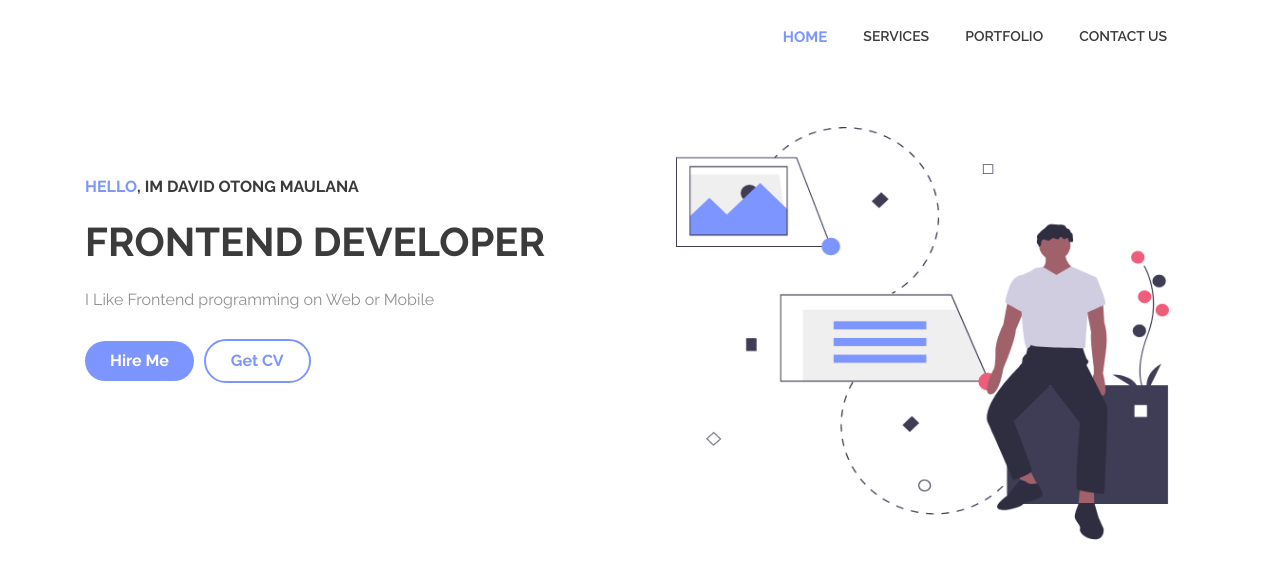
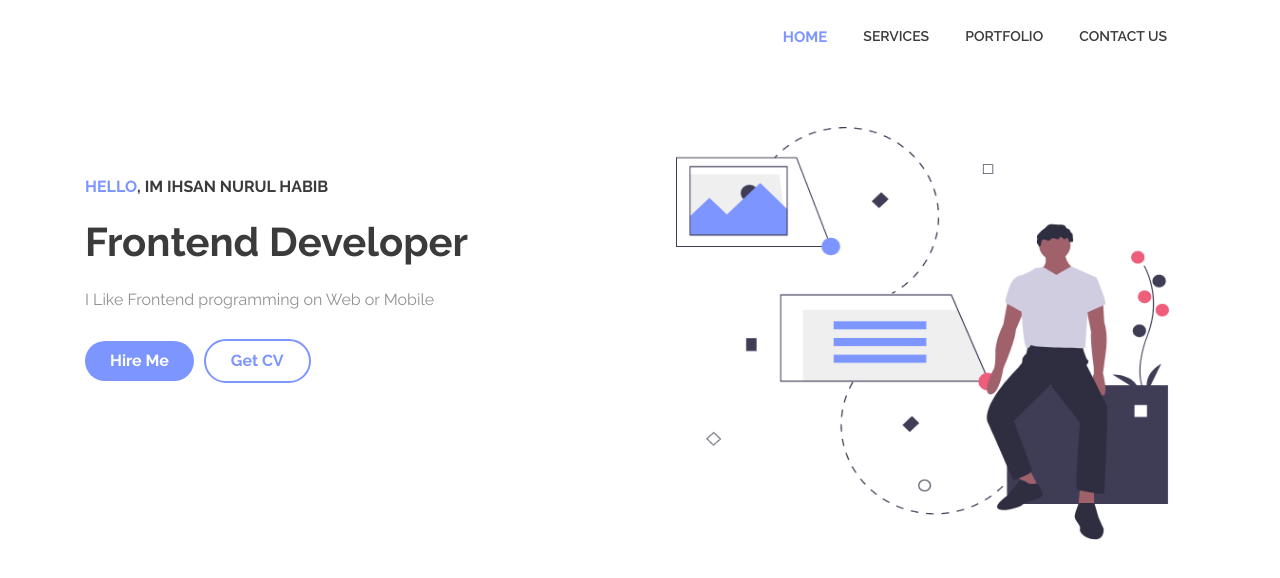
Before and after one commit to ihsaninh/Portfolio-Web-React, a React (Create React App) app: page / in a window 1280 px wide. Shown: the top 578 px of the page. Built offline with nearby package versions, Linux system fonts and the light colour scheme.

Commit message:
Refactor some code

```diff
--- a/package.json
+++ b/package.json
@@ -12,6 +12,7 @@
     "prop-types": "^15.7.2",
     "react": "^16.12.0",
     "react-dom": "^16.12.0",
+    "react-router-dom": "^5.1.2",
     "react-scripts": "3.3.0",
     "reactstrap": "^8.2.0"
   },
--- a/src/App.js
+++ b/src/App.js
@@ -1,14 +1,18 @@
-import React,  { Fragment } from 'react';
+import React from 'react';
 
 import { NavbarApp } from './Components/Navbar/Navbar';
 import { JumbotronComponent } from './Components/Jumbotron/Jumbotron';
 
 const App = () => {
   return (
-    <Fragment>
+    <div>
      <NavbarApp />
-     <JumbotronComponent />
-    </Fragment>
+     <JumbotronComponent
+       author="Ihsan Nurul Habib"
+       role="Frontend Developer"
+       description="I Like Frontend programming on Web or Mobile"
+     />
+    </div>
   );
 }
 
--- a/src/Components/Jumbotron/Jumbotron.js
+++ b/src/Components/Jumbotron/Jumbotron.js
@@ -5,6 +5,7 @@ import './Jumbotron.css';
 import BannerJumbotron from '../../Assets/Images/BannerJumbotron.png';
 
 const JumbotronComponent = props => {
+  const { author, role, description } = props;
   const [click, setClick] = useState(false);
 
   const handleClick = () => {
@@ -17,9 +18,9 @@ const JumbotronComponent = props => {
         <Container>
           <div className="jumbotron-content">
             <div className="jumbotron-info">
-              <h1 className="display-3"><h1 className="hello-text">Hello</h1>, im David Otong Maulana</h1>
-              <p className="lead">FRONTEND DEVELOPER</p>
-              <p className="jumbotron-desc">I Like Frontend programming on Web or Mobile</p>
+              <h1 className="display-3"><h1 className="hello-text">Hello</h1>, im {author}</h1>
+              <p className="lead">{role}</p>
+              <p className="jumbotron-desc">{description}</p>
               <p className="lead">
                 <Button onClick={handleClick} className="btn-one">Hire Me</Button>
                 <Button onClick={handleClick} className="btn-two">Get CV</Button>
```
Also changed, not shown: 1 other file (tests, documents, lock files or other folders).
